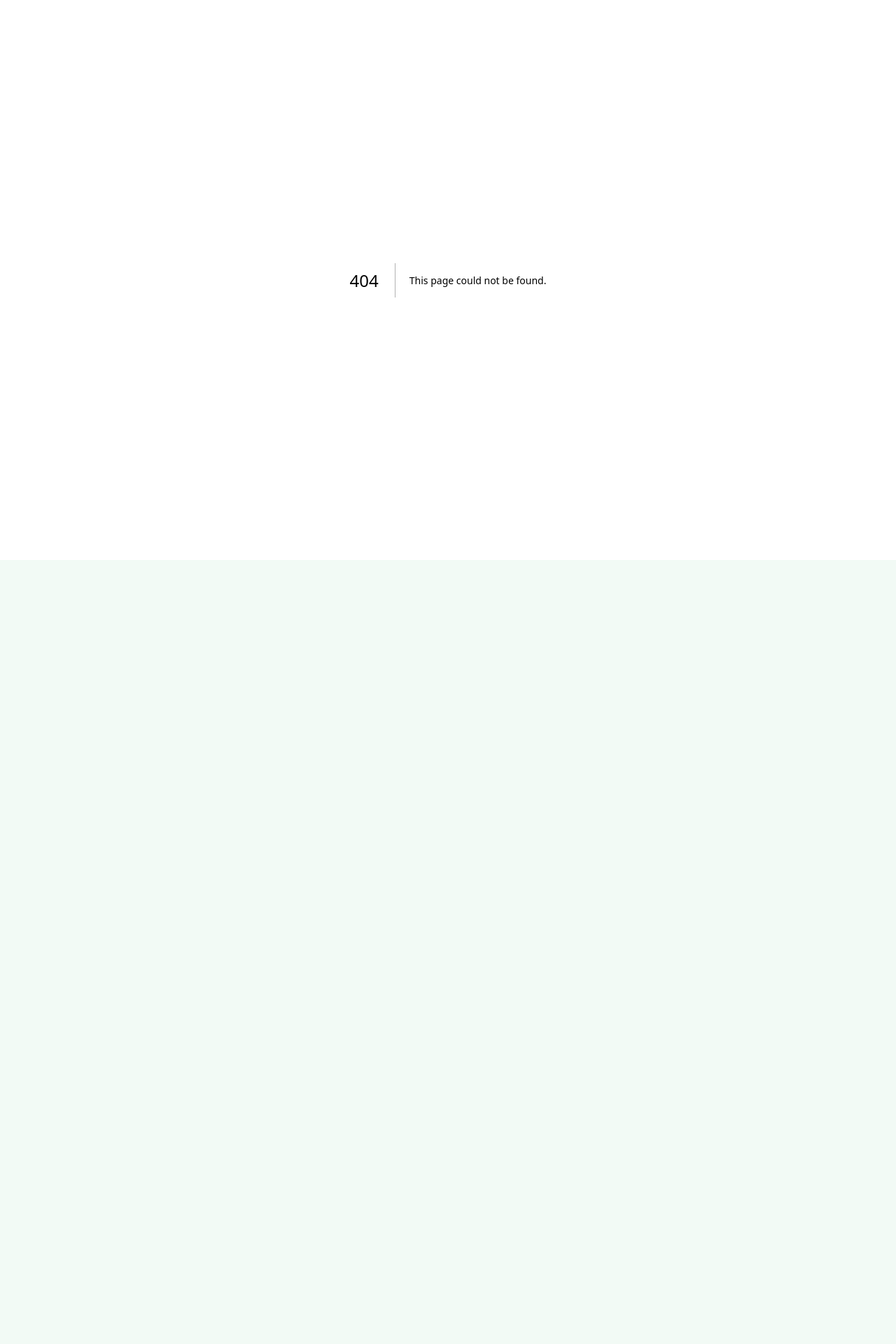
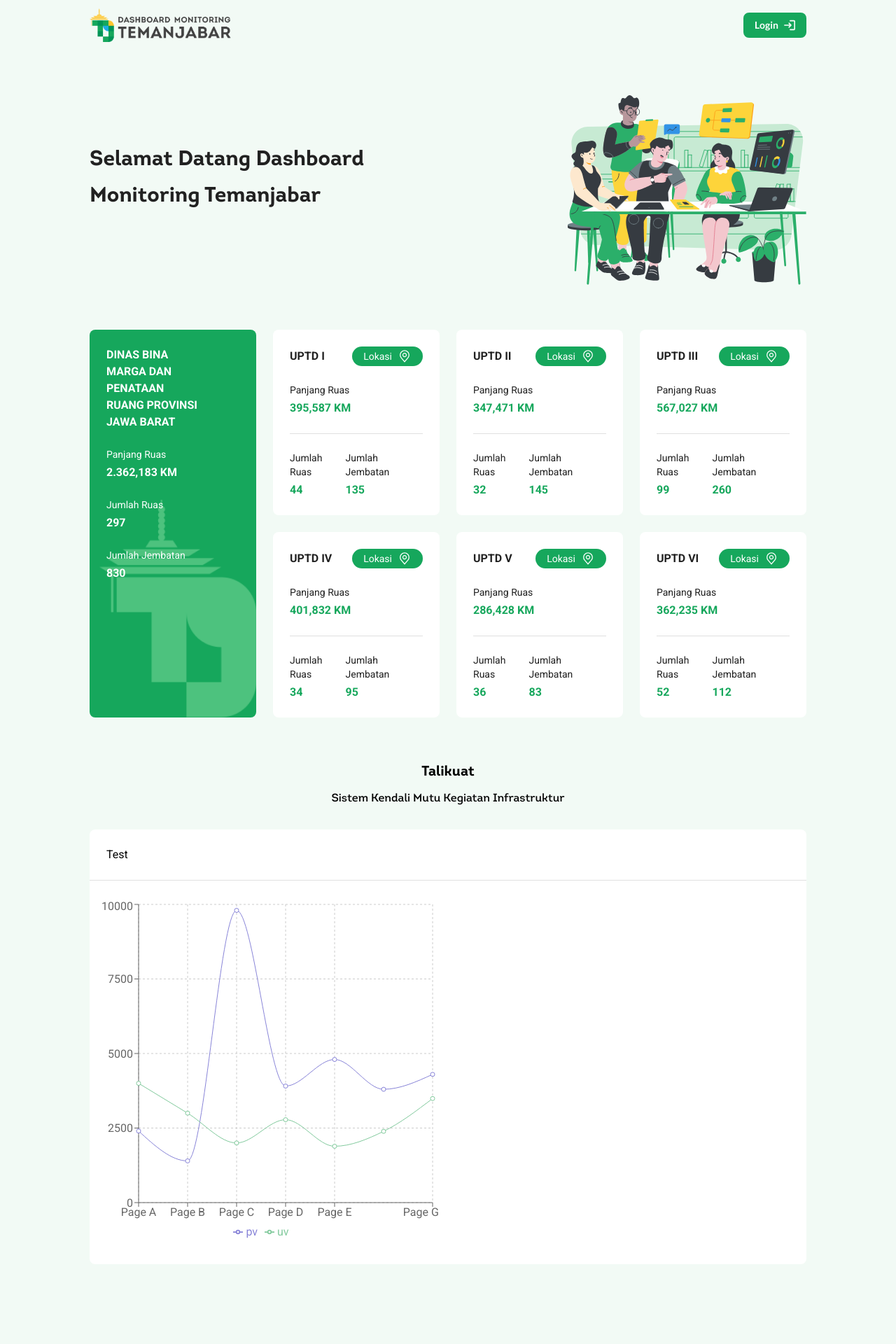
Before and after one commit to DBMPR-JABAR/Dashboard-Monitoring, a Next.js app: page /dashboard in a window 1280 px wide. Before the commit this address had no page. Shown: the top 1920 px of the page at 70% size. Before the commit the page ends 800 px from the top, so only its background shows below. Built offline with nearby package versions, Linux system fonts and the light colour scheme.

Commit message:
fix: fix bug on useWindowDimensions hook

```diff
--- a/package.json
+++ b/package.json
@@ -14,7 +14,8 @@
     "@next/font": "^13.1.6",
     "next": "13.1.6",
     "react": "18.2.0",
-    "react-dom": "18.2.0"
+    "react-dom": "18.2.0",
+    "recharts": "^2.3.2"
   },
   "devDependencies": {
     "autoprefixer": "^10.4.13",
--- a/src/components/container/Container.jsx
+++ b/src/components/container/Container.jsx
@@ -1,3 +1,3 @@
 export default function Container({ children }) {
-  return <div className="mx-8 md:mx-10 xl:mx-32">{children}</div>
+  return <div className="mx-4 md:mx-10 xl:mx-32 2xl:mx-48">{children}</div>
 }
--- a/src/components/footer/Footer.jsx
+++ b/src/components/footer/Footer.jsx
@@ -26,9 +26,11 @@ export default function Footer() {
     }
   }, [width])
 
+  console.log(width)
+
   return (
     <footer className="mt-32 bg-white">
-      <div className="px-8 py-12 border-b border-gray-300 relative xl:px-32">
+      <div className="px-8 py-12 border-b border-gray-300 relative xl:px-32 2xl:px-48">
         <div className="relative z-10">
           <Logo height={logoSize} />
           <div className="mt-12 lg:flex">
--- a/src/components/hero/Hero.jsx
+++ b/src/components/hero/Hero.jsx
@@ -3,7 +3,7 @@ import discussionSvg from '../../assets/images/discussion.svg'
 
 export default function Hero() {
   return (
-    <div className="px-6 py-16 md:flex md:justify-between md:items-center md:px-10 lg:px-16 xl:px-32">
+    <div className="px-6 py-16 md:flex md:justify-between md:items-center md:px-10 lg:px-16 xl:px-32 2xl:px-48">
       <span className="block text-2xl text-gray-900 font-bold font-intro text-center mb-8 max-w-md md:mr-16 md:text-left xl:text-3xl xl:leading-[3.25rem]">
         Selamat Datang Dashboard Monitoring Temanjabar
       </span>
--- a/src/components/nav/Nav.jsx
+++ b/src/components/nav/Nav.jsx
@@ -6,6 +6,7 @@ import useWindowDimensions from '../../hooks/useWindowDimensions'
 import Logo from '../logo/Logo'
 
 import loginFillWhite from '../../assets/icon/login_fill_white.svg'
+import Container from '../container/Container'
 
 export default function Nav() {
   const [isOnHover, setIsOnHover] = useState(false)
@@ -36,28 +37,34 @@ export default function Nav() {
 
   return (
     <nav
-      className={`sticky top-0 z-[9999] flex justify-between items-center py-3 px-8 border-gray-300 transition lg:px-16 xl:px-32 ${
+      className={`sticky top-0 z-[9999] border-gray-300 transition ${
         isOnTop ? 'bg-transparent border-b-0' : 'bg-white border-b'
       }`}
     >
+      <Container>
+        <div className="flex justify-between items-center py-3">
           <Logo height={logoSize} />
           <div>
             <a
               href="https://tj.temanjabar.net"
-          className={`flex justify-between font-lato text-sm font-bold text-white py-3 px-6 rounded-lg transition-all ${
+              className={`flex justify-between font-lato text-sm font-bold text-white py-2 px-4 rounded-lg transition-all ${
                 isOnHover ? 'bg-green-700' : 'bg-primaryGreen'
               }`}
               onMouseEnter={() => setIsOnHover(true)}
               onMouseLeave={() => setIsOnHover(false)}
             >
               <span
-            className={`block transition-all ${isOnHover ? 'mr-3' : 'mr-2'}`}
+                className={`block transition-all ${
+                  isOnHover ? 'mr-3' : 'mr-2'
+                }`}
               >
                 Login
               </span>
               <Image src={loginFillWhite} className="w-4" alt="Icon Login" />
             </a>
           </div>
+        </div>
+      </Container>
     </nav>
   )
 }
--- a/src/components/section/related_app/AppCard.jsx
+++ b/src/components/section/related_app/AppCard.jsx
@@ -12,7 +12,7 @@ export default function AppCard({ appName, logo, link }) {
       href={link}
       target="_blank"
       rel="noreferrer"
-      className="block pt-8 bg-white rounded-lg m-6 overflow-hidden md:w-1/3 md:m-4 lg:w-1/4 xl:w-1/5 hover:cursor-pointer"
+      className="block pt-8 bg-white rounded-lg my-6 overflow-hidden box-border hover:cursor-pointer md:my-0 md:w-1/3 xl:w-1/4"
       onMouseEnter={() => setIsOnHover(true)}
       onMouseLeave={() => setIsOnHover(false)}
     >
--- a/src/components/section/related_app/RelatedAppSection.jsx
+++ b/src/components/section/related_app/RelatedAppSection.jsx
@@ -5,19 +5,16 @@ import logoTkWithTextPng from '../../../assets/logo/logo_tk_with_text.png'
 import logoSpWithTextPng from '../../../assets/logo/logo_sp_with_text.png'
 import logoRmWithTextPng from '../../../assets/logo/logo_rm_with_text.png'
 import logoLkWithTextPng from '../../../assets/logo/logo_lk_with_text.png'
+import Container from '../../container/Container'
 
 export default function RelatedAppSection() {
   return (
+    <Container>
       <div className="mt-16">
         <span className="block text-center font-intro font-bold text-xl">
           Ekosistem Temanjabar
         </span>
-      <div className="md:flex md:justify-center md:flex-wrap">
-        {/* <AppCard
-          appName="Temanjabar"
-          logo={logoTjWithTextPng}
-          link="https://tj.temanjabar.net"
-        /> */}
+        <div className="mt-4 md:flex md:justify-center md:gap-4 md:mt-6 md:flex-wrap">
           <AppCard
             appName="Talikuat"
             logo={logoTkWithTextPng}
@@ -40,5 +37,6 @@ export default function RelatedAppSection() {
           />
         </div>
       </div>
+    </Container>
   )
 }
--- /dev/null
+++ b/src/components/section/talikuat/TalikuatSection.jsx
@@ -0,0 +1,28 @@
+import { LineChart, Line } from 'recharts'
+
+import Container from '../../container/Container'
+import TestChart from './TestChart'
+
+const data = [{ name: 'Page A', uv: 400, pv: 2400, amt: 2400 }]
+
+export default function TalikuatSection() {
+  return (
+    <Container>
+      <div className="mt-16">
+        <span className="block text-center font-intro font-bold text-xl">
+          Talikuat
+        </span>
+        <span className="hidden mx-2 font-intro">-</span>
+        <span className="block font-intro text-center mt-3">
+          Sistem Kendali Mutu Kegiatan Infrastruktur
+        </span>
+        <div className="w-full bg-white mt-8 rounded-lg">
+          <span className="inline-block m-6">Test</span>
+          <div className="border-t border-gray-300 py-6  overflow-scroll">
+            <TestChart />
+          </div>
+        </div>
+      </div>
+    </Container>
+  )
+}
--- /dev/null
+++ b/src/components/section/talikuat/TestChart.jsx
@@ -0,0 +1,92 @@
+import React, { PureComponent } from 'react'
+import {
+  LineChart,
+  Line,
+  XAxis,
+  YAxis,
+  CartesianGrid,
+  Tooltip,
+  Legend,
+  ResponsiveContainer,
+} from 'recharts'
+
+const data = [
+  {
+    name: 'Page A',
+    uv: 4000,
+    pv: 2400,
+    amt: 2400,
+  },
+  {
+    name: 'Page B',
+    uv: 3000,
+    pv: 1398,
+    amt: 2210,
+  },
+  {
+    name: 'Page C',
+    uv: 2000,
+    pv: 9800,
+    amt: 2290,
+  },
+  {
+    name: 'Page D',
+    uv: 2780,
+    pv: 3908,
+    amt: 2000,
+  },
+  {
+    name: 'Page E',
+    uv: 1890,
+    pv: 4800,
+    amt: 2181,
+  },
+  {
+    name: 'Page F',
+    uv: 2390,
+    pv: 3800,
+    amt: 2500,
+  },
+  {
+    name: 'Page G',
+    uv: 3490,
+    pv: 4300,
+    amt: 2100,
+  },
+]
+
+export default class TestChart extends PureComponent {
+  static demoUrl = 'https://codesandbox.io/s/simple-line-chart-kec3v'
+
+  render() {
+    // return <div>Test</div>
+    return (
+      <div className="w-full">
+        <LineChart
+          width={500}
+          height={500}
+          data={data}
+          margin={{
+            top: 10,
+            right: 10,
+            left: 10,
+            bottom: 10,
+          }}
+        >
+          <CartesianGrid strokeDasharray="3 3" />
+          <XAxis dataKey="name" />
+          <YAxis />
+          <Tooltip />
+          <Legend />
+          <Line
+            type="monotone"
+            dataKey="pv"
+            stroke="#8884d8"
+            activeDot={{ r: 8 }}
+          />
+          <Line type="monotone" dataKey="uv" stroke="#82ca9d" />
+        </LineChart>
+      </div>
+    )
+  }
+}
--- a/src/hooks/useWindowDimensions.js
+++ b/src/hooks/useWindowDimensions.js
@@ -12,14 +12,17 @@ function getWindowDimensions() {
 }
 
 export default function useWindowDimensions() {
-  const [windowDimensions, setWindowDimensions] = useState(
-    getWindowDimensions()
-  )
+  const [windowDimensions, setWindowDimensions] = useState({
+    width: 0,
+    height: 0,
+  })
 
   useEffect(() => {
     function handleResize() {
       setWindowDimensions(getWindowDimensions())
     }
+
+    handleResize()
 
     window.addEventListener('resize', handleResize)
     return () => window.removeEventListener('resize', handleResize)
--- /dev/null
+++ b/src/pages/dashboard/index.jsx
@@ -0,0 +1,27 @@
+import Head from 'next/head'
+import Hero from '../../components/hero/Hero'
+import OverviewSection from '../../components/section/overview/OverviewSection'
+import Footer from '../../components/footer/Footer'
+import Nav from '../../components/nav/Nav'
+import RelatedAppSection from '../../components/section/related_app/RelatedAppSection'
+import TalikuatSection from '../../components/section/talikuat/TalikuatSection'
+
+export default function Home() {
+  return (
+    <>
+      <Head>
+        <title>Dashboard Monitoring</title>
+        <meta name="description" content="Dashboard Monitoring Kegiatan" />
+        <meta name="viewport" content="width=device-width, initial-scale=1" />
+        <link rel="icon" href="/icons/logo_temanjabar.ico" />
+      </Head>
+      <Nav />
+      <Hero />
+      <main>
+        <OverviewSection />
+        <TalikuatSection />
+      </main>
+      <Footer />
+    </>
+  )
+}
```
Also changed, not shown: 1 other file (tests, documents, lock files or other folders). Lines whose indentation alone changed are shown as unchanged.
